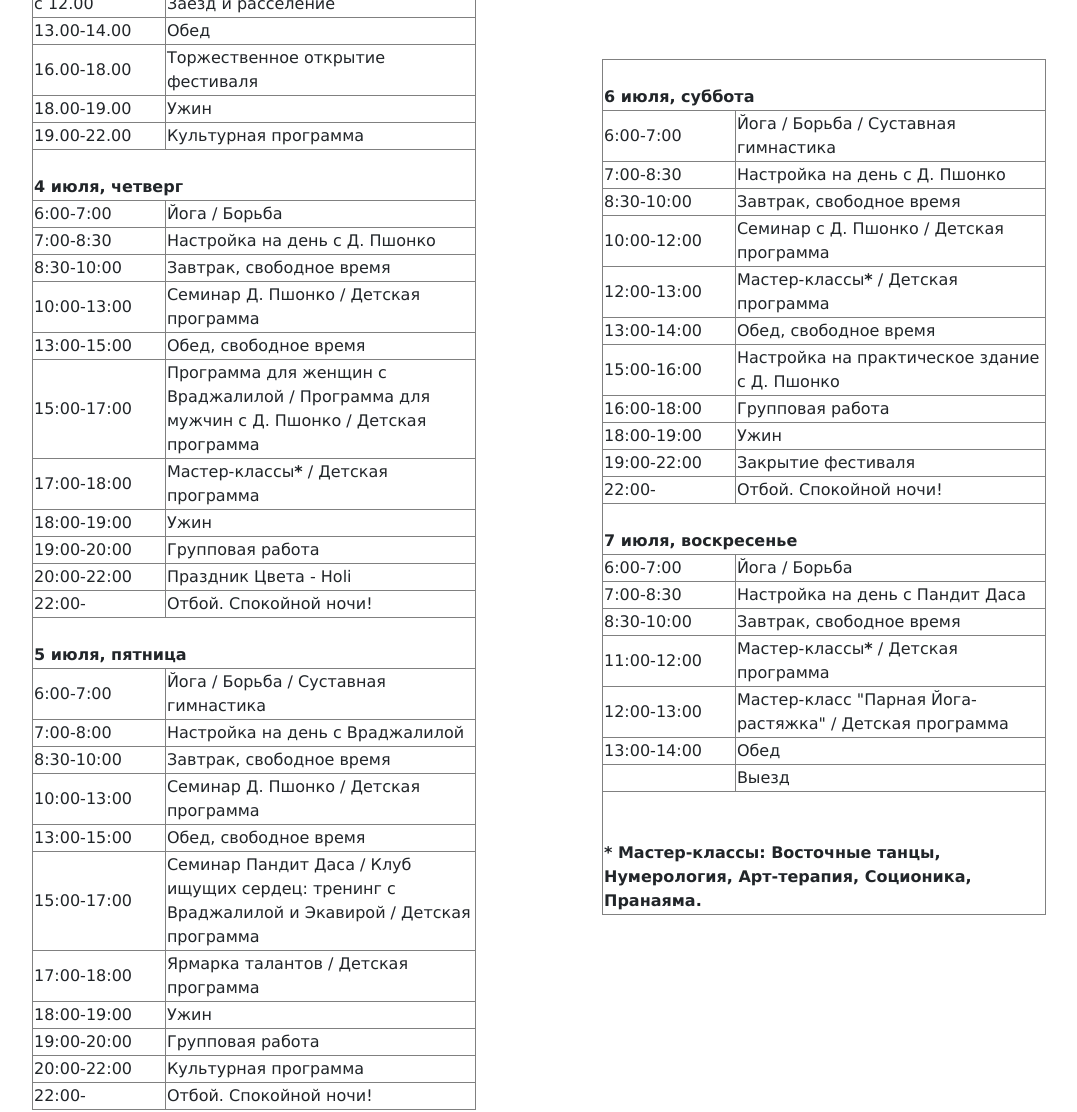
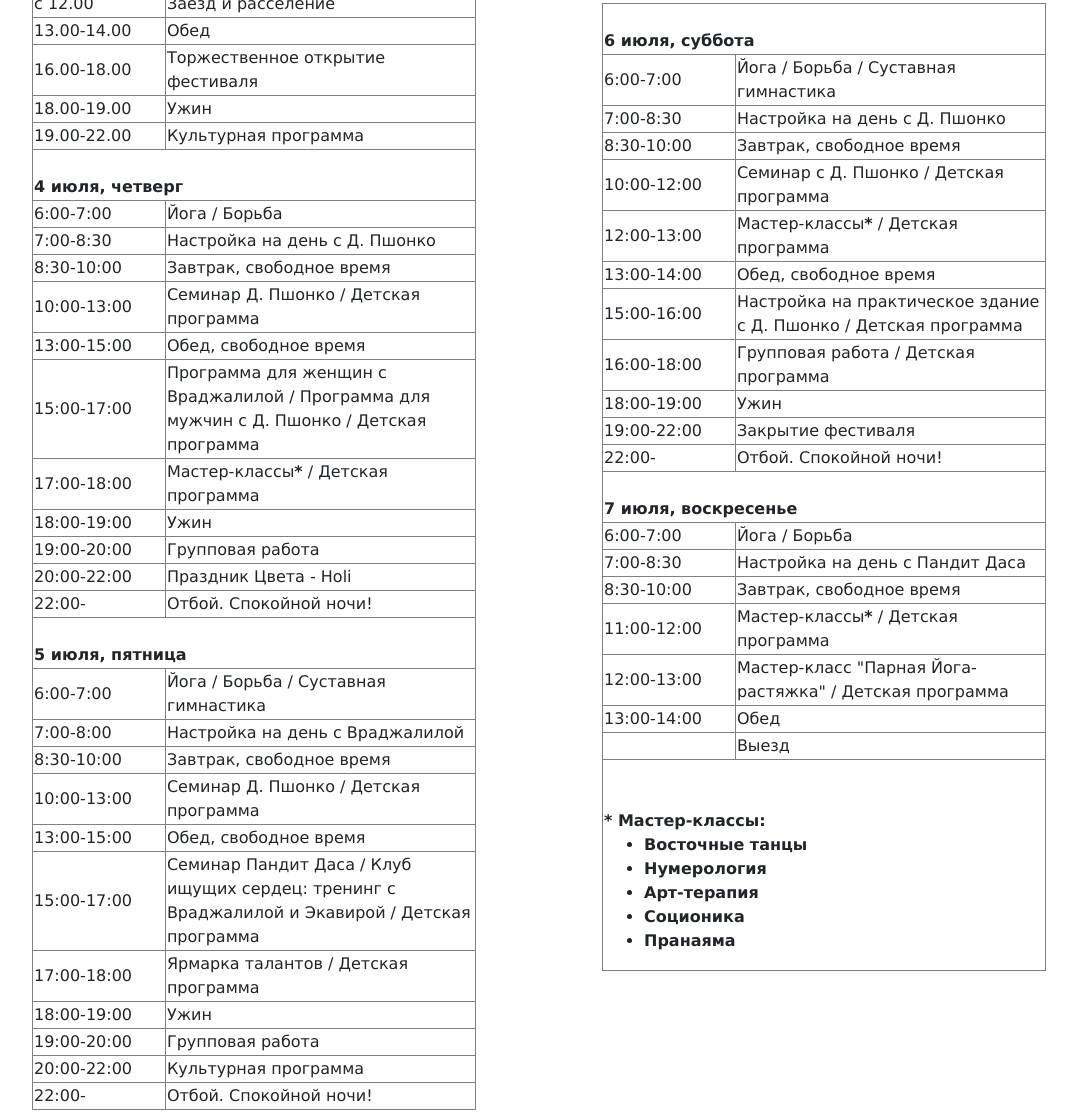
Before and after one commit to grenader/gitafest, a website: page index.html in a window 1280 px wide. Shown: the part 6148-7260 px from the top of the page, without its empty margins (101-1178 px from the left). Drawn offline with nearby package versions, Linux system fonts and the light colour scheme; files that its build step writes are made by us from their sources.

Commit message:
added missing "Детская программа" to Sat afternoon

```diff
--- a/index.html
+++ b/index.html
@@ -480,11 +480,11 @@
                             </tr>
                             <tr>
                                 <td>15:00-16:00</td>
-                                <td>Настройка на практическое здание с Д. Пшонко</td>
+                                <td>Настройка на практическое здание с Д. Пшонко / Детская программа</td>
                             </tr>
                             <tr>
                                 <td>16:00-18:00</td>
-                                <td>Групповая работа</td>
+                                <td>Групповая работа / Детская программа</td>
                             </tr>
                             <tr>
                                 <td>18:00-19:00</td>
@@ -530,7 +530,7 @@
                                 <td>Выезд</td>
                             </tr>
                             <tr>
-                                <th colspan="2"><br><br> &ast; Мастер-классы: Восточные танцы, Нумерология, Арт-терапия, Соционика, Пранаяма.</th>
+                                <th colspan="2"><br><br> &ast; Мастер-классы: <ul><li>Восточные танцы</li><li>Нумерология</li><li>Арт-терапия</li><li>Соционика</li><li>Пранаяма</li></ul></th>
                             </tr>
                         </table>
                     </div>
```
